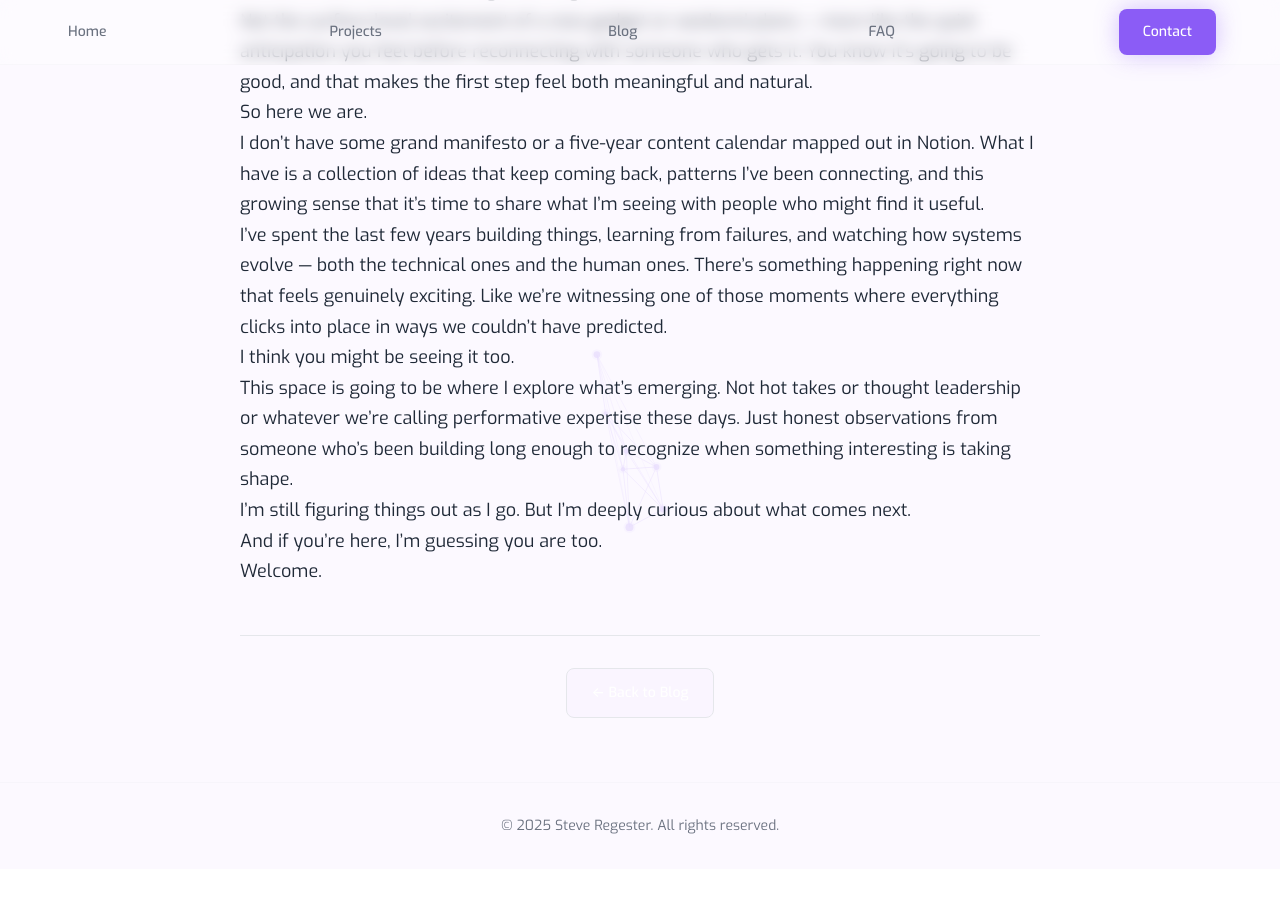
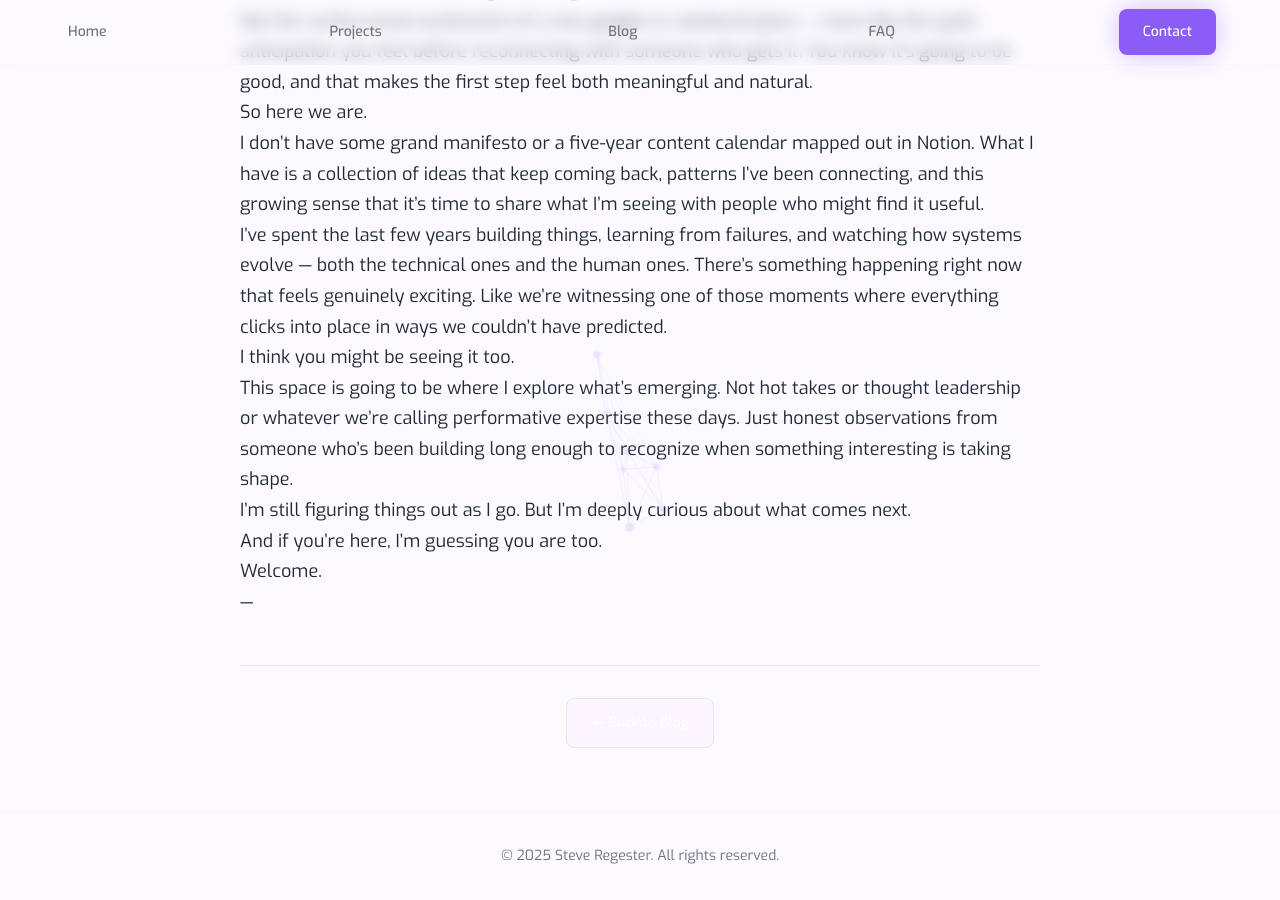
Before and after one commit to egeste/egeste.github.io, a Jekyll site: the page built from _posts/2025-07-22-welcome.md, in a window 1280 px wide and 900 px high, scrolled down 638 px. Built offline with Jekyll 4.4.1, drawn with Linux system fonts in a browser that asks for light colours; before the commit the page ends 1507 px from its top, so only the background shows below that.

Commit message:
betterer

```diff
--- a/_layouts/post.html
+++ b/_layouts/post.html
@@ -5,7 +5,10 @@
 {% include hero-section.html title=page.title subtitle=page.subtitle date=page.date %}
 
 {% capture blog_content %}
+
 {{ content }}
+
+<span>&mdash; {{ include.author }}</span>
 
 <div class="blog-navigation">
   <a href="{{ '/blog' | relative_url }}" class="btn btn-secondary">← Back to Blog</a>
```
